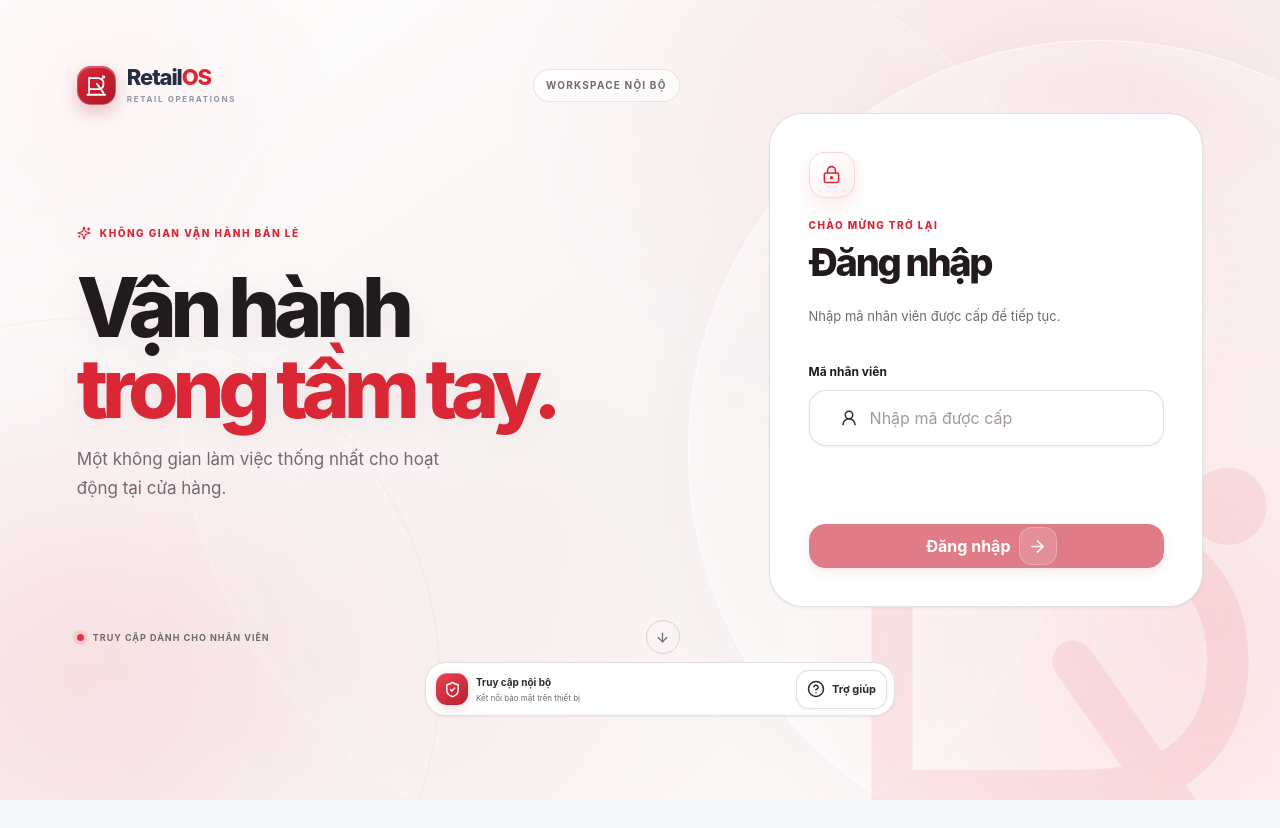
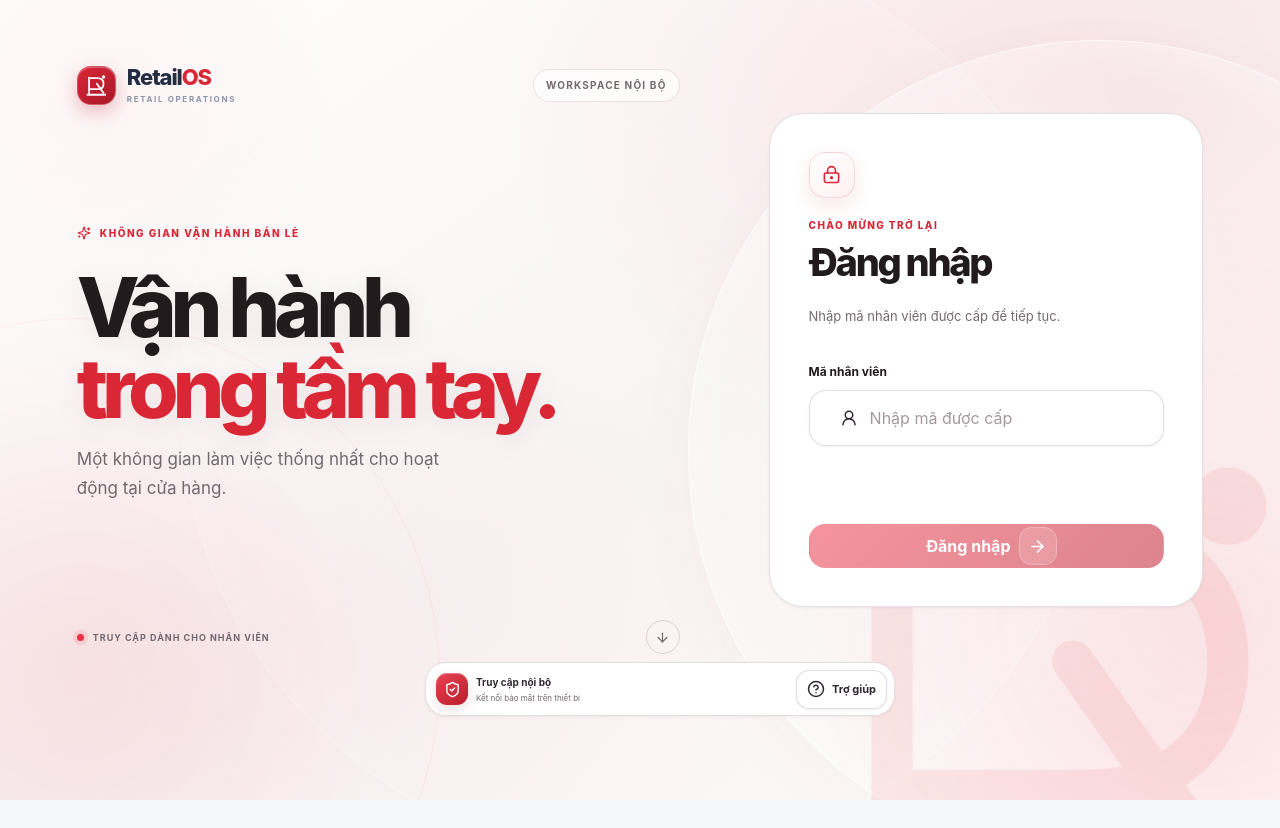
Before and after one commit to banjk124-hub/retailos-home, a React (Vite) app: page / in a window 1280 px wide. Built offline with nearby package versions, Linux system fonts and the light colour scheme; no server answers.

Commit message:
refactor(ui): migrate consumers to semantic surfaces

```diff
--- a/src/shared/motion/MotionButton.tsx
+++ b/src/shared/motion/MotionButton.tsx
@@ -1,28 +1,26 @@
 import type { ComponentPropsWithoutRef } from 'react';
-import { GlassSurface } from '../components/glass/GlassSurface';
-import type { GlassMaterial, GlassTone } from '../components/glass/GlassMaterial';
+import { Surface } from '../components/surface/Surface';
+
 import type { MotionPhase, MotionState } from './motion.tokens';
 
 type Props = ComponentPropsWithoutRef<'button'> & {
-  material: GlassMaterial;
-  tone?: GlassTone;
+  variant: 'control' | 'brand';
+
   motionState?: MotionState;
   motionPhase?: MotionPhase;
 };
 
 export function MotionButton({
-  material,
-  tone = 'neutral',
+  variant,
   motionState = 'idle',
   motionPhase = 'press',
   className = '',
   ...props
 }: Props) {
   return (
-    <GlassSurface
+    <Surface
       as="button"
-      material={material}
-      tone={tone}
+      variant={variant}
       interactive
       className={`motion-button${className ? ` ${className}` : ''}`}
       data-motion-state={motionState}
```
